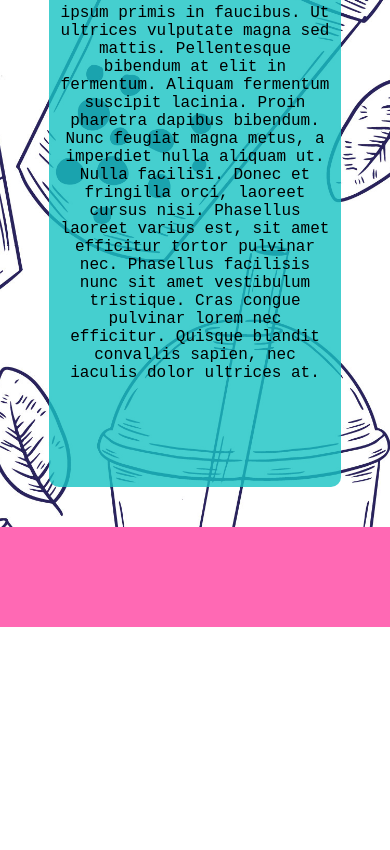
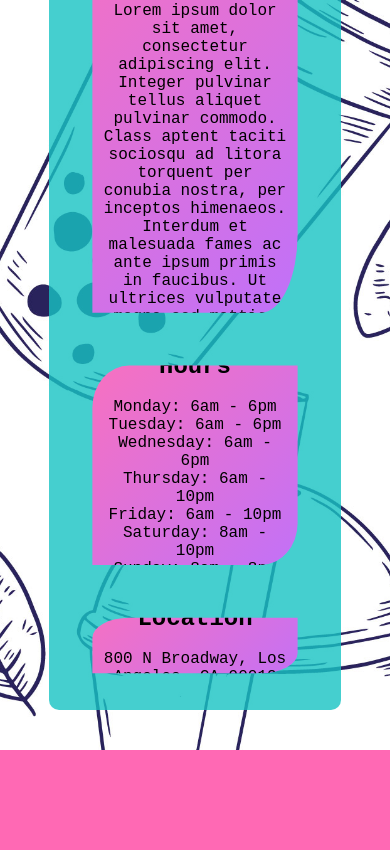
Before and after one commit to mdot2x3/restaurant-page, a website built with webpack: page src/template.html in a window 390 px wide. Shown: the part 457-1307 px from the top of the page. Before the commit the page ends 1084 px from the top, so only its background shows below. Built offline with nearby package versions, Linux system fonts and the light colour scheme; files whose address does not match are found by name.

Commit message:
style: refine site design
add additional html elements for the home page.

create stylized text containers to house the html
text content.

create a CSS media query to ensure page elements
will adjust appropriately for full screen sizing.

```diff
--- a/src/style.css
+++ b/src/style.css
@@ -2,6 +2,10 @@
   box-sizing: border-box;
   margin: 0;
   padding: 0;
+}
+
+ul {
+  list-style-type: none;
 }
 
 html, body {
@@ -53,11 +57,16 @@ nav button {
   height: auto;
 }
 
-@media screen and (min-height: 1000px) {
-  .banner img {
-    width: 50%;
-    height: auto;
-  }
+.text-bubble {
+  width: 90%;
+  height: auto;
+  padding: 10%;
+  margin: -5%;
+  background-image: linear-gradient(-45deg, #ba71ff, #ff71b8);
+  clip-path: inset(40px);
+  clip-path: inset(40px 20px);
+  clip-path: inset(40px 20px 40% 50px);
+  clip-path: inset(40px 20px round 15% 0);
 }
 
 footer {
@@ -66,3 +75,23 @@ footer {
   justify-content: center;
   background-color: hotpink;
 }
+
+@media screen and (min-height: 1000px) {
+  .container {
+    max-width: 50%;
+    min-height: 100vh;
+    border-radius: 10px;
+    background-color: rgba(23, 196, 196, 0.801);
+  }
+
+  .banner img {
+    width: 75%;
+    height: auto;
+  }
+
+  .text-bubble {
+    width: 70%;
+    padding: 5%;
+    margin: -1%;
+  }
+}
--- a/src/template.html
+++ b/src/template.html
@@ -20,12 +20,32 @@
       <div class="banner">
         <img src="/home/odinstudent/odinprojects/repos/restaurant-page/assets/girl1.jpg" alt="">
       </div>
-      <div class="welcome">
+      <div class="text-bubble">
+        <h2>Welcome to the</h2>
+        <h1>Bubble Tea Shop</h1>
+        </br>
         <p>
-          Lorem ipsum dolor sit amet, consectetur adipiscing elit. Integer pulvinar tellus aliquet pulvinar commodo. Class aptent taciti sociosqu ad litora torquent per conubia nostra, per inceptos himenaeos. Interdum et malesuada fames ac ante ipsum primis in faucibus. Ut ultrices vulputate magna sed mattis. Pellentesque bibendum at elit in fermentum. Aliquam fermentum suscipit lacinia. Proin pharetra dapibus bibendum. Nunc feugiat magna metus, a imperdiet nulla aliquam ut. Nulla facilisi. Donec et fringilla orci, laoreet cursus nisi. Phasellus laoreet varius est, sit amet efficitur tortor pulvinar nec. Phasellus facilisis nunc sit amet vestibulum tristique. Cras congue pulvinar lorem nec efficitur. Quisque blandit convallis sapien, nec iaculis dolor ultrices at.
+          Lorem ipsum dolor sit amet, consectetur adipiscing elit. Integer pulvinar tellus aliquet pulvinar commodo. Class aptent taciti sociosqu ad litora torquent per conubia nostra, per inceptos himenaeos. Interdum et malesuada fames ac ante ipsum primis in faucibus. Ut ultrices vulputate magna sed mattis.
         </p>
       </div>
-
+      <div class="text-bubble">
+        <h2>Hours</h2>
+        </br>
+        <ul>
+          <li>Monday: 6am - 6pm</li>
+          <li>Tuesday: 6am - 6pm</li>
+          <li>Wednesday: 6am - 6pm</li>
+          <li>Thursday: 6am - 10pm</li>
+          <li>Friday: 6am - 10pm</li>
+          <li>Saturday: 8am - 10pm</li>
+          <li>Sunday: 8am - 8pm</li>
+        </ul>
+      </div>
+      <div class="text-bubble">
+        <h2>Location</h2>
+        </br>
+        <p>800 N Broadway, Los Angeles, CA 90012</p>
+      </div>
     </div>
 
 
```
